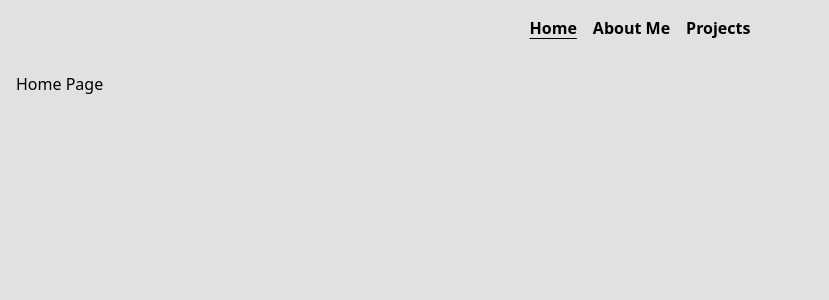
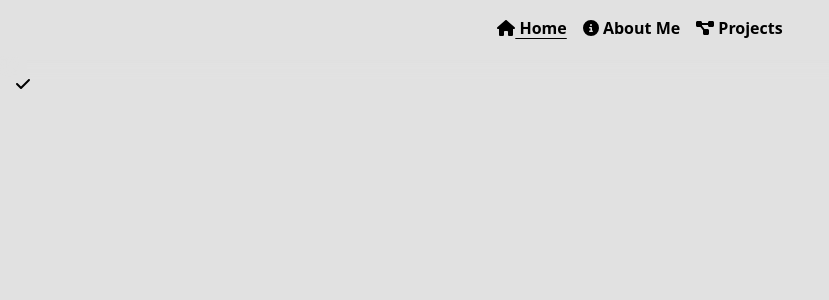
Before and after one commit to foggeydoughtnut/nuxt-portfolio, a Nuxt app: page / in a window 1280 px wide. Shown: the top 300 px of the page, without its empty margins (0-829 px from the left). Built offline with nearby package versions, Linux system fonts and the light colour scheme.

Commit message:
added icons to nav bar

```diff
--- a/components/NavBar.vue
+++ b/components/NavBar.vue
@@ -2,8 +2,8 @@
   <div class="flex flex-row justify-center p-4 bg-background shadow-lg shadow-background">
     <div class="flex flex-row gap-4">
       <div v-for="page in pages">
-        <NuxtLink :to="page.to" v-if="page.id === selectedPage" class="underline hover:text-secondary font-semibold underline-offset-4">{{ page.title }}</NuxtLink>
-        <NuxtLink :to="page.to" v-else @click="setSelectedPage(page.id)" class="hover:text-secondary font-semibold underline-offset-4">{{ page.title }}</NuxtLink>
+        <NuxtLink :to="page.to" v-if="page.id === selectedPage" class="underline hover:text-secondary font-semibold underline-offset-4"><font-awesome-icon :icon="page.icon" /> {{ page.title }}</NuxtLink>
+        <NuxtLink :to="page.to" v-else @click="setSelectedPage(page.id)" class="hover:text-secondary font-semibold"><font-awesome-icon :icon="page.icon" /> {{ page.title }}</NuxtLink>
       </div>
     </div>
   </div>
@@ -26,19 +26,19 @@ const pages = [
   {
     title: t('home'),
     to: localePath({ name: 'index' }),
-    icon: '',
+    icon: 'fa-solid fa-house',
     id: 0,
   },
   {
     title: t('about'),
     to: localePath({ name: 'about' }),
-    icon: '',
+    icon: 'fa-solid fa-circle-info',
     id: 1,
   },
   {
     title: t('projects'),
     to: localePath({ name: 'projects' }),
-    icon: '',
+    icon: 'fa-solid fa-diagram-project',
     id: 2,
   },
 ]
--- a/nuxt.config.ts
+++ b/nuxt.config.ts
@@ -1,7 +1,10 @@
 // https://nuxt.com/docs/api/configuration/nuxt-config
 export default defineNuxtConfig({
   devtools: { enabled: true },
-  css: ['~/assets/css/main.css'],
+  css: [
+    '~/assets/css/main.css',
+    '@fortawesome/fontawesome-svg-core/styles.css'
+  ],
   postcss: {
     plugins: {
       tailwindcss: {},
--- a/package.json
+++ b/package.json
@@ -17,5 +17,11 @@
     "tailwindcss": "^3.4.1",
     "vue": "^3.4.5",
     "vue-router": "^4.2.5"
+  },
+  "dependencies": {
+    "@fortawesome/fontawesome-svg-core": "^6.5.1",
+    "@fortawesome/free-brands-svg-icons": "^6.5.1",
+    "@fortawesome/free-solid-svg-icons": "^6.5.1",
+    "@fortawesome/vue-fontawesome": "^3.0.5"
   }
 }
--- a/pages/index.vue
+++ b/pages/index.vue
@@ -4,6 +4,6 @@
 
 <template>
   <div>
-    Home Page
+    <font-awesome-icon icon="fa-solid fa-check" />
   </div>
 </template>
--- /dev/null
+++ b/plugins/fontawesome.js
@@ -0,0 +1,12 @@
+import { library, config } from '@fortawesome/fontawesome-svg-core'
+import { FontAwesomeIcon } from '@fortawesome/vue-fontawesome'
+import { fas } from '@fortawesome/free-solid-svg-icons'
+
+
+// This is important, we are going to let Nuxt worry about the CSS
+config.autoAddCss = false
+library.add(fas)
+
+export default defineNuxtPlugin((nuxtApp) => {
+  nuxtApp.vueApp.component('font-awesome-icon', FontAwesomeIcon, {})
+})
```
Also changed, not shown: 1 other file (tests, documents, lock files or other folders).
